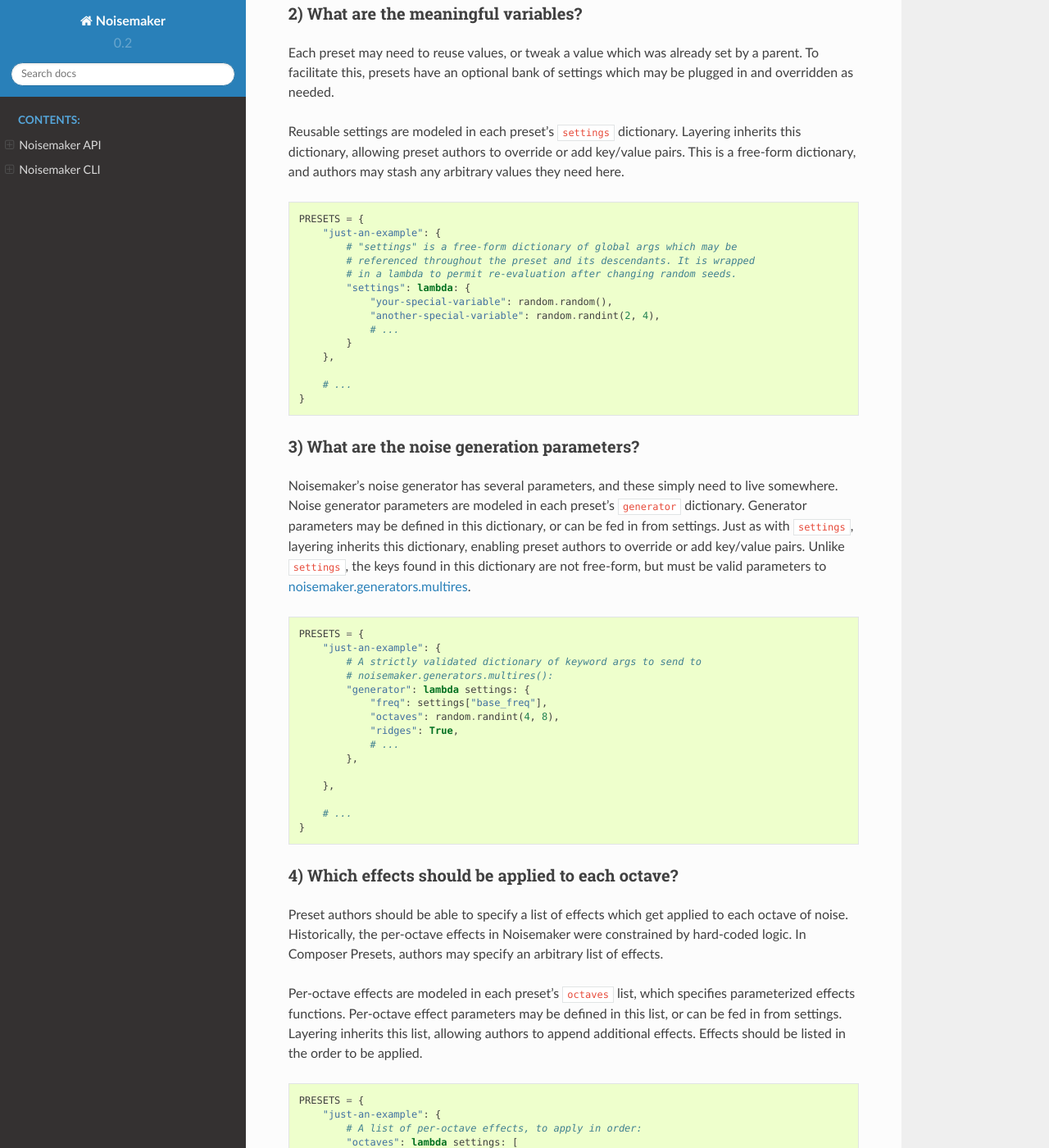
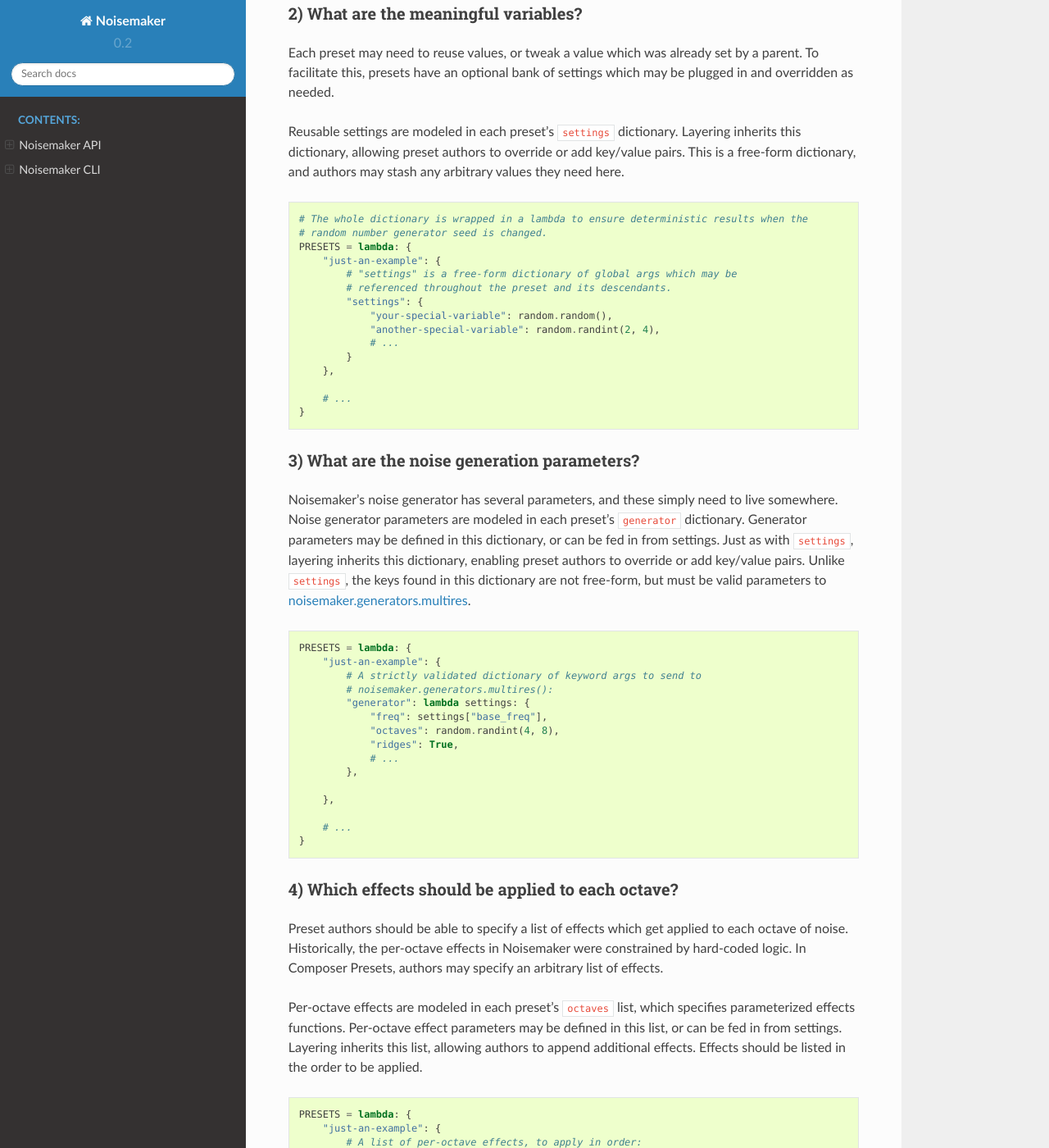
Before and after one commit to aayars/py-noisemaker, a Sphinx documentation site: the page built from docs/composer.rst, in a window 1280 px wide and 1400 px high, scrolled down 1224 px. Shown: the whole window at 82% size. Built offline with Sphinx 7.4.7 and the Read the Docs theme 2.0.0, drawn with Linux system fonts in a browser that asks for light colours; some of the changed text lies outside the part shown.

Commit message:
docs update

```diff
--- a/docs/composer.rst
+++ b/docs/composer.rst
@@ -48,12 +48,13 @@
 
 .. code-block:: python
 
-    PRESETS = {
+    # The whole dictionary is wrapped in a lambda to ensure deterministic results when the
+    # random number generator seed is changed.
+    PRESETS = lambda: {
         "just-an-example": {
             # "settings" is a free-form dictionary of global args which may be
-            # referenced throughout the preset and its descendants. It is wrapped
-            # in a lambda to permit re-evaluation after changing random seeds.
-            "settings": lambda: {
+            # referenced throughout the preset and its descendants.
+            "settings": {
                 "your-special-variable": random.random(),
                 "another-special-variable": random.randint(2, 4),
                 # ...
@@ -70,7 +71,7 @@
 
 .. code-block:: python
 
-    PRESETS = {
+    PRESETS = lambda: {
         "just-an-example": {
             # A strictly validated dictionary of keyword args to send to
             # noisemaker.generators.multires():
@@ -95,7 +96,7 @@
 
 .. code-block:: python
 
-    PRESETS = {
+    PRESETS = lambda: {
         "just-an-example": {
             # A list of per-octave effects, to apply in order:
             "octaves": lambda settings: [
@@ -118,7 +119,7 @@
 
 .. code-block:: python
 
-    PRESETS = {
+    PRESETS = lambda: {
         "just-an-example": {
             # A list of post-reduce effects, to apply in order:
             "post": lambda settings: [
@@ -142,14 +143,14 @@
 
 .. code-block:: python
 
-    PRESETS = {
+    PRESETS = lambda: {
         "just-an-example": {
             # A list of parent preset names, if any:
             "layers": ["first-parent", "second-parent", ...],
 
             # A free-form dictionary of global args which may be referenced throughout
             # the preset and its descendants:
-            "settings": lambda: {
+            "settings": {
                 "your-special-variable": random.random(),
                 "another-special-variable": random.randint(2, 4),
                 # ...
--- a/setup.py
+++ b/setup.py
@@ -4,7 +4,7 @@
 
 
 setup(name='noisemaker',
-      version='0.2.53',
+      version='0.2.54',
       description='Generates procedural noise with Python 3 and TensorFlow',
       author='Alex Ayars',
       author_email='aayars@gmail.com',
```
